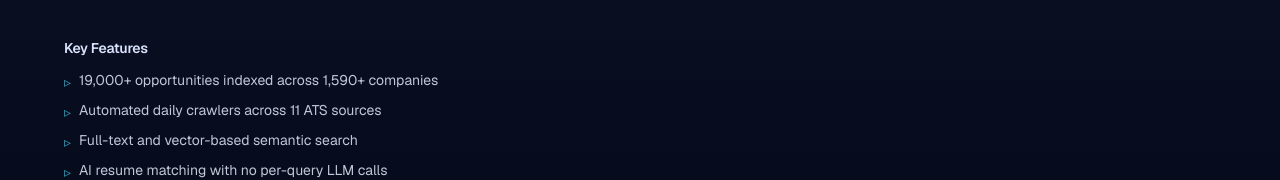
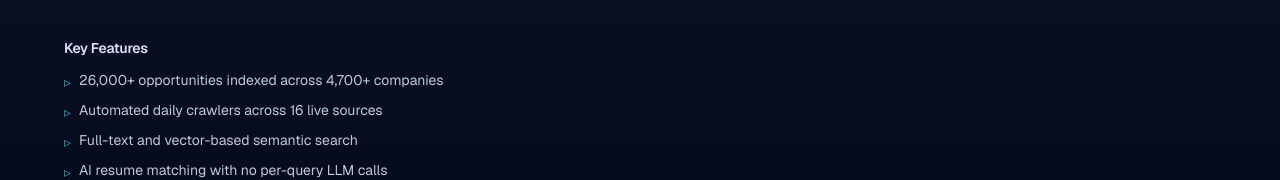
Before and after one commit to sohan1611/Portfolio, a Next.js app: page /projects/aspirova in a window 1280 px wide. Shown: the part 428-608 px from the top of the page. Built offline with nearby package versions, Linux system fonts and the light colour scheme.

Commit message:
Refresh the Aspirova figures to the measured production numbers

```diff
--- a/src/data/portfolio.ts
+++ b/src/data/portfolio.ts
@@ -55,8 +55,8 @@ export const portfolioData = {
       problemStatement: "Student opportunities — internships, fellowships, research programmes and competitions — are scattered across hundreds of separate company career pages, so the ones that matter are easy to miss entirely.",
       solution: "Built an opportunity almanac that crawls company ATS endpoints daily and indexes every listing into one searchable platform, linking each application back to its original source.",
       keyFeatures: [
-        "19,000+ opportunities indexed across 1,590+ companies",
-        "Automated daily crawlers across 11 ATS sources",
+        "26,000+ opportunities indexed across 4,700+ companies",
+        "Automated daily crawlers across 16 live sources",
         "Full-text and vector-based semantic search",
         "AI resume matching with no per-query LLM calls",
         "Human-verified recurring programmes and fellowships"
```
